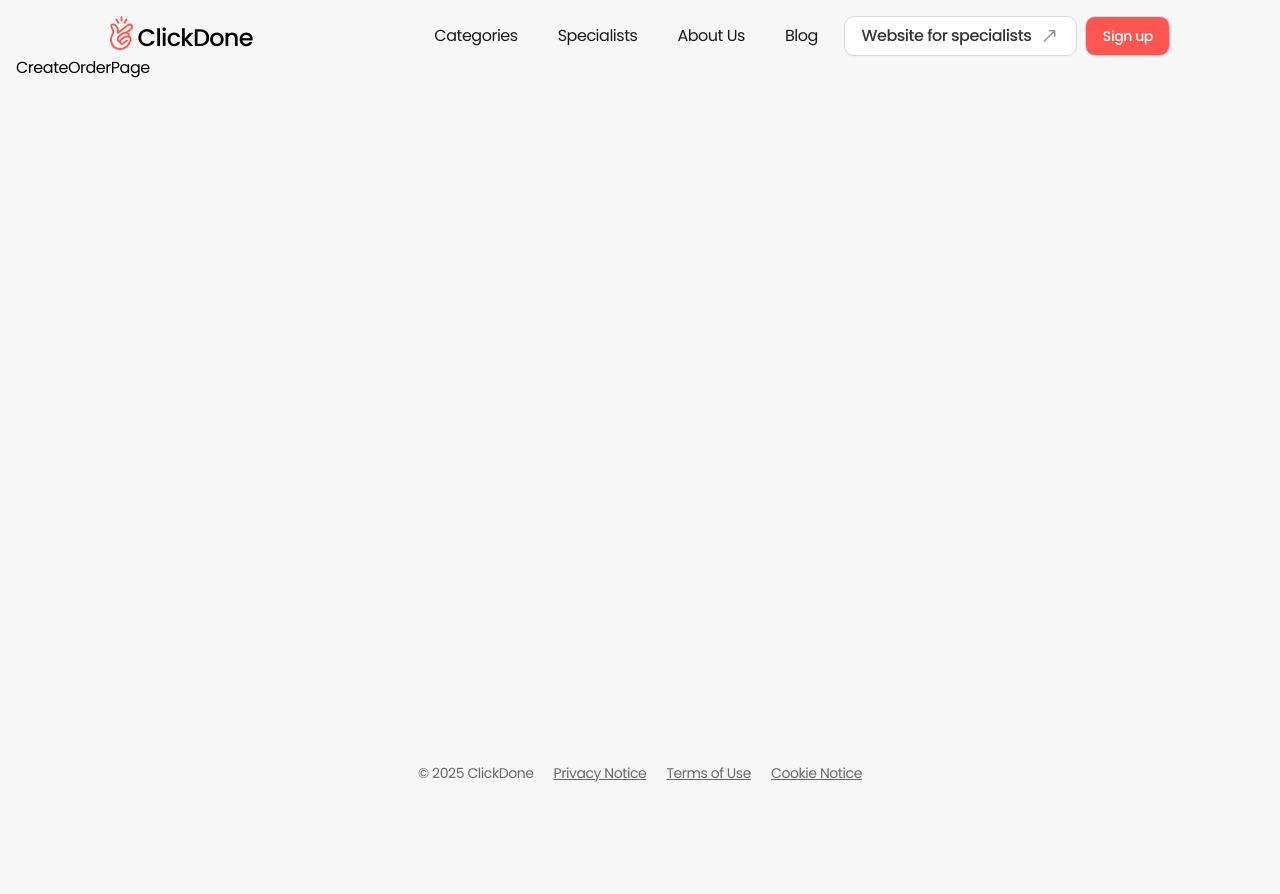
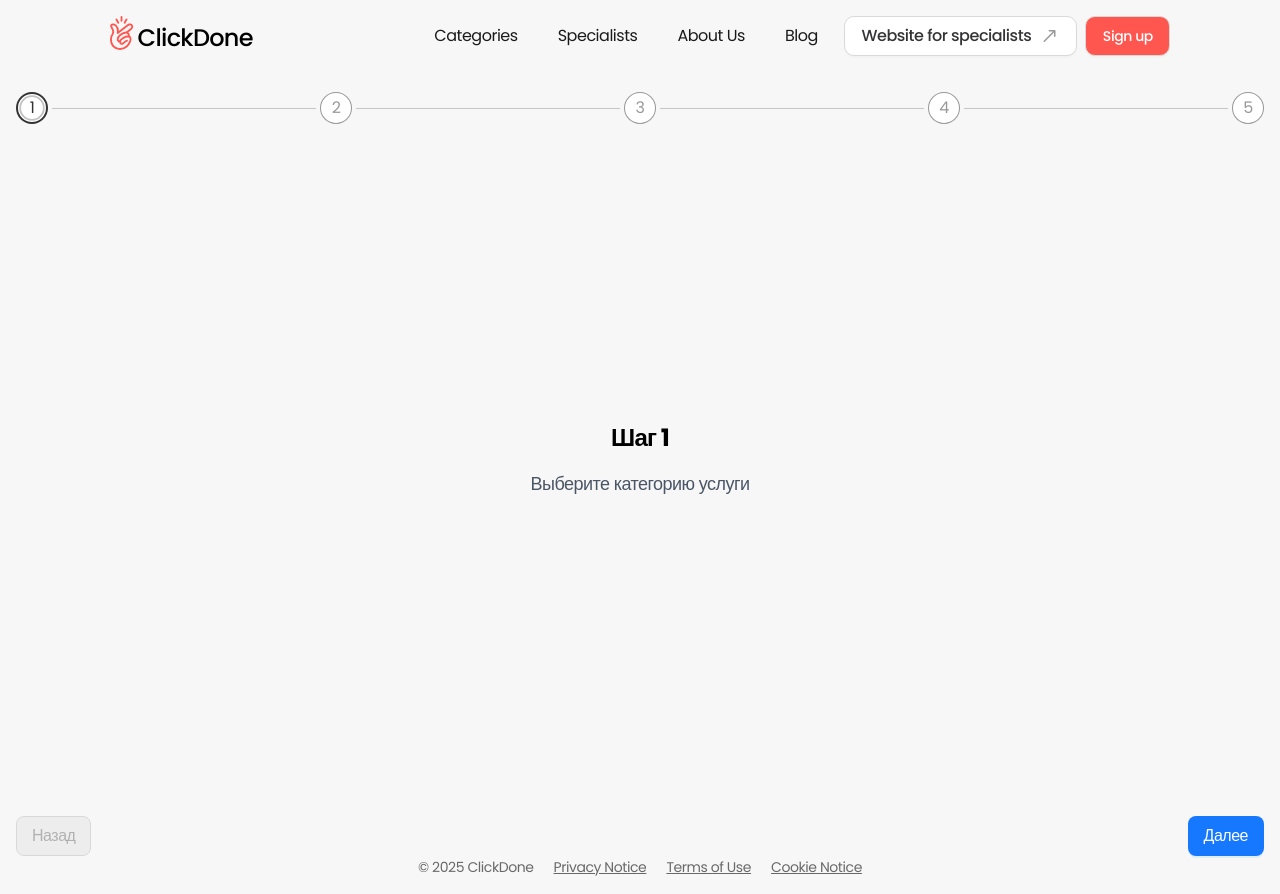
Before and after one commit to BaidovBogdan/new-click-done, a Next.js app: page /create-order in a window 1280 px wide. Before the commit the page ends 800 px from the top, so only its background shows below. Built offline with nearby package versions, Linux system fonts and the light colour scheme.

Commit message:
test lines

```diff
--- a/src/app/create-order/page.tsx
+++ b/src/app/create-order/page.tsx
@@ -1,3 +1,73 @@
+'use client';
+
+import { useState } from 'react';
+import { Button } from 'antd';
+import { StepIndicator } from '@/shared/ui';
+
 export default function CreateOrderPage() {
-  return <div>CreateOrderPage</div>;
+  const [currentStep, setCurrentStep] = useState(1);
+  const totalSteps = 5;
+
+  const handleNextStep = () => {
+    if (currentStep < totalSteps) {
+      setCurrentStep(currentStep + 1);
+    }
+  };
+
+  const handlePreviousStep = () => {
+    if (currentStep > 1) {
+      setCurrentStep(currentStep - 1);
+    }
+  };
+
+  const handleStepClick = (step: number) => {
+    setCurrentStep(step);
+  };
+
+  return (
+    <div className='flex flex-col h-screen'>
+      {/* Step Indicator */}
+
+      <div className='mt-10'>
+        <StepIndicator
+          currentStep={currentStep}
+          totalSteps={totalSteps}
+          onStepClick={handleStepClick}
+        />
+      </div>
+
+      {/* Step Content */}
+      <div className='flex-1 flex items-center justify-center'>
+        <div className='text-center'>
+          <h2 className='text-2xl font-bold mb-4'>Шаг {currentStep}</h2>
+          <div className='text-lg text-gray-600'>
+            {currentStep === 1 && 'Выберите категорию услуги'}
+            {currentStep === 2 && 'Опишите детали задания'}
+            {currentStep === 3 && 'Укажите дату и время'}
+            {currentStep === 4 && 'Выберите исполнителя'}
+            {currentStep === 5 && 'Подтвердите заказ'}
+          </div>
+        </div>
+      </div>
+
+      {/* Navigation Buttons */}
+      <div className='flex justify-between pt-4'>
+        <Button
+          onClick={handlePreviousStep}
+          disabled={currentStep === 1}
+          size='large'
+        >
+          Назад
+        </Button>
+        <Button
+          type='primary'
+          onClick={handleNextStep}
+          disabled={currentStep === totalSteps}
+          size='large'
+        >
+          {currentStep === totalSteps ? 'Завершить' : 'Далее'}
+        </Button>
+      </div>
+    </div>
+  );
 }
--- a/src/shared/ui/LazySection/LazySection.tsx
+++ b/src/shared/ui/LazySection/LazySection.tsx
@@ -18,7 +18,7 @@ const DefaultFallback = () => (
 export default function LazySection({
   children,
   fallback = <DefaultFallback />,
-  rootMargin = '200px',
+  rootMargin = '600px',
   threshold = 0.1,
 }: LazySectionProps) {
   const [isVisible, setIsVisible] = useState(false);
--- /dev/null
+++ b/src/shared/ui/StepIndicator/StepIndicator.tsx
@@ -0,0 +1,155 @@
+'use client';
+
+import { motion } from 'framer-motion';
+
+interface StepIndicatorProps {
+  currentStep: number;
+  totalSteps: number;
+  onStepClick?: (step: number) => void;
+  disabled?: boolean;
+}
+
+export default function StepIndicator({
+  currentStep,
+  totalSteps,
+  onStepClick,
+  disabled = false,
+}: StepIndicatorProps) {
+  const steps = Array.from({ length: totalSteps }, (_, i) => i + 1);
+
+  const getStepStatus = (step: number) => {
+    if (step < currentStep) return 'completed';
+    if (step === currentStep) return 'current';
+    return 'upcoming';
+  };
+
+  const getStepStyles = (status: string) => {
+    switch (status) {
+      case 'completed':
+        return {
+          backgroundColor: '#52c41a',
+          borderColor: '#52c41a',
+          textColor: '#ffffff',
+        };
+      case 'current':
+        return {
+          backgroundColor: 'white',
+          borderColor: '#1D1D1FE5',
+          textColor: '#1D1D1FE5',
+          borderWidth: '2px',
+        };
+      default:
+        return {
+          backgroundColor: 'white',
+          borderColor: '#1D1D1F73',
+          textColor: '#1D1D1F73',
+        };
+    }
+  };
+
+  const handleStepClick = (step: number) => {
+    if (!disabled && onStepClick && step <= currentStep) {
+      onStepClick(step);
+    }
+  };
+
+  return (
+    <div className='w-full h-6 flex justify-between'>
+      {steps.map((step, index) => {
+        const status = getStepStatus(step);
+        const stepStyles = getStepStyles(status);
+        const isClickable = !disabled && step <= currentStep && onStepClick;
+
+        return (
+          <div key={step} className='relative flex items-center'>
+            <motion.div
+              className={`
+                relative w-8 h-8 rounded-full flex items-center justify-center border z-10
+                ${isClickable ? 'cursor-pointer' : ''}
+                transition-all duration-200
+                ${isClickable ? 'hover:shadow-md' : ''}
+              `}
+              style={{
+                backgroundColor: stepStyles.backgroundColor,
+                borderColor: stepStyles.borderColor,
+                borderWidth: stepStyles.borderWidth,
+              }}
+              onClick={() => handleStepClick(step)}
+              whileHover={isClickable ? { scale: 1.1 } : {}}
+              whileTap={isClickable ? { scale: 0.9 } : {}}
+              initial={{ scale: 0.8, opacity: 0 }}
+              animate={{ scale: 1, opacity: 1 }}
+              transition={{
+                duration: 0.3,
+                delay: index * 0.1,
+                type: 'spring',
+                stiffness: 200,
+                damping: 15,
+              }}
+            >
+              {status === 'completed' ? (
+                <motion.svg
+                  width='20'
+                  height='20'
+                  viewBox='0 0 24 24'
+                  fill='none'
+                  initial={{ pathLength: 0 }}
+                  animate={{ pathLength: 1 }}
+                  transition={{ duration: 0.5, delay: index * 0.1 + 0.2 }}
+                >
+                  <motion.path
+                    d='M5 13l4 4L19 7'
+                    stroke='white'
+                    strokeWidth='2'
+                    strokeLinecap='round'
+                    strokeLinejoin='round'
+                    initial={{ pathLength: 0 }}
+                    animate={{ pathLength: 1 }}
+                    transition={{ duration: 0.5, delay: index * 0.1 + 0.2 }}
+                  />
+                </motion.svg>
+              ) : (
+                <motion.span
+                  className='!TextFSSM font-normal'
+                  style={{ color: stepStyles.textColor }}
+                  initial={{ opacity: 0 }}
+                  animate={{ opacity: 1 }}
+                  transition={{ duration: 0.3, delay: index * 0.1 + 0.1 }}
+                >
+                  {step}
+                </motion.span>
+              )}
+
+              {/* Current step pulse animation */}
+              {status === 'current' && (
+                <motion.div
+                  className='absolute inset-0 rounded-full border-2'
+                  style={{
+                    borderColor: stepStyles.borderColor,
+                    opacity: 0.3,
+                  }}
+                  animate={{
+                    scale: [1, 1.3, 0.9, 1],
+                  }}
+                  transition={{
+                    duration: 2,
+                    repeat: Infinity,
+                    ease: 'easeInOut',
+                  }}
+                />
+              )}
+            </motion.div>
+
+            {/* Connection Line */}
+            {index < steps.length - 1 && (
+              <div
+                className='absolute left-9 top-1/2 w-full !h-[0.1px] bg-[#1D1D1F73] transform -translate-y-1/2 z-0 opacity-50'
+                style={{ width: 'calc(100vw / 4 - 56px)' }}
+              />
+            )}
+          </div>
+        );
+      })}
+    </div>
+  );
+}
--- /dev/null
+++ b/src/shared/ui/StepIndicator/index.ts
@@ -0,0 +1 @@
+export { default as StepIndicator } from './StepIndicator';
--- a/src/shared/ui/index.ts
+++ b/src/shared/ui/index.ts
@@ -7,6 +7,7 @@ import { BlogCard } from './Blog';
 import { Loader } from './Loader';
 import { LoadingWrapper } from './LoadingWrapper';
 import { LazySection } from './LazySection';
+import { StepIndicator } from './StepIndicator';
 
 export {
   ButtonAuth,
@@ -19,6 +20,7 @@ export {
   Loader,
   LoadingWrapper,
   LazySection,
+  StepIndicator,
 };
 
 export * from './Footer';
@@ -26,3 +28,4 @@ export * from './HowItWorks';
 export * from './Loader';
 export * from './LoadingWrapper';
 export * from './LazySection';
+export * from './StepIndicator';
```
